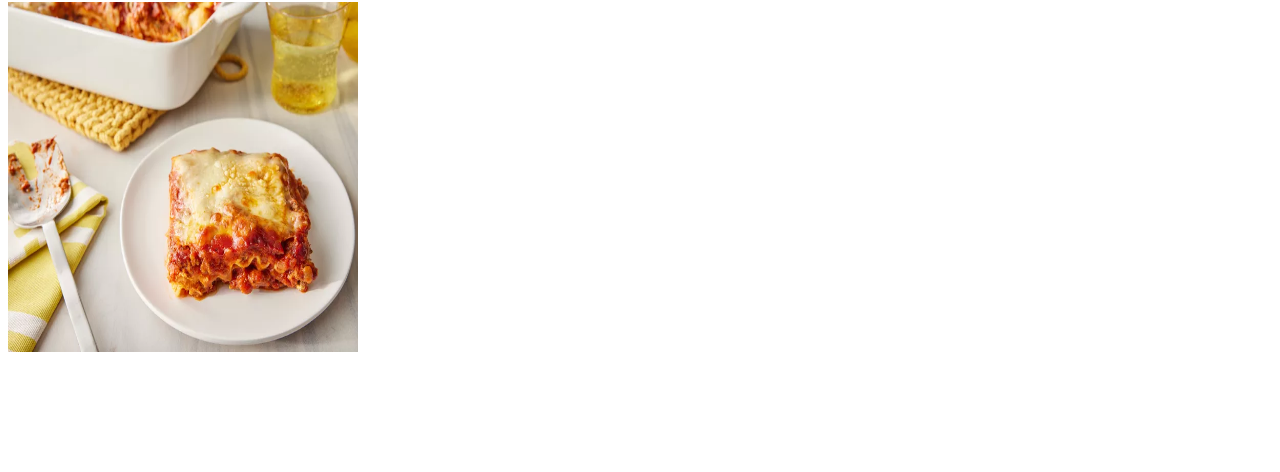
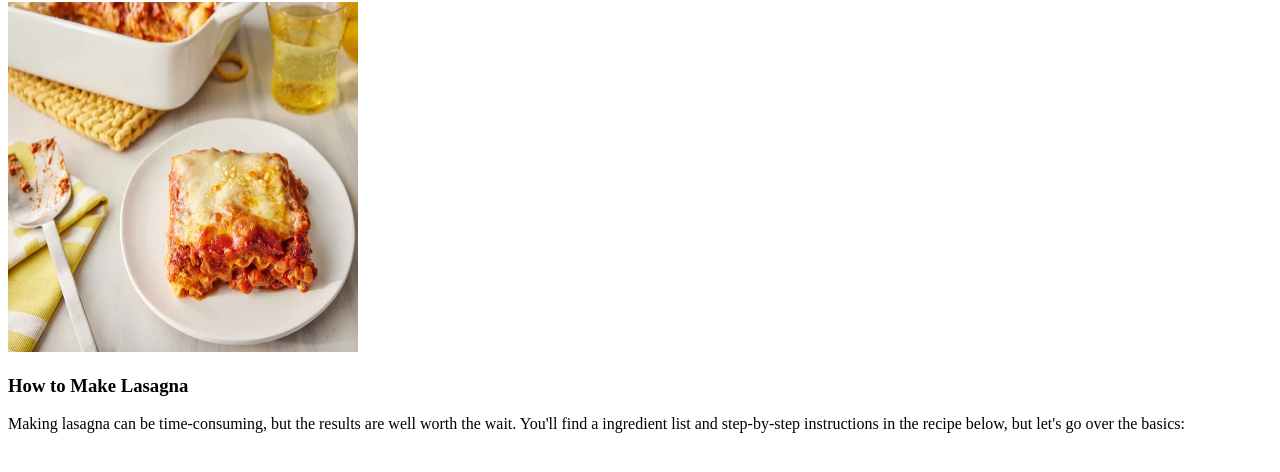
Before and after one commit to driize/odin-recipes, a plain HTML site: page recipes/lasagna.html in a window 1280 px wide. Shown: the part 78-550 px from the top of the page. Drawn offline with Linux system fonts and the light colour scheme.

Commit message:
Add short description

```diff
--- a/recipes/lasagna.html
+++ b/recipes/lasagna.html
@@ -8,5 +8,7 @@
 <body>
   <h1>Best Lasagna</h1>
   <img src="/img/lasagna.jpg" alt="a close up view on a plated slice of lasagna." height="350" width="350">
+  <h3>How to Make Lasagna</h3>
+  <p>Making lasagna can be time-consuming, but the results are well worth the wait. You'll find a ingredient list and step-by-step instructions in the recipe below, but let's go over the basics:</p>
 </body>
 </html>
```
